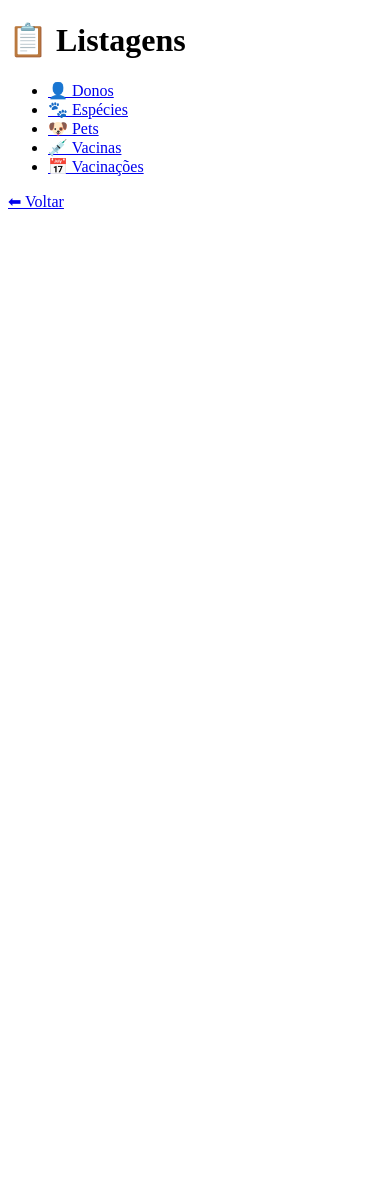
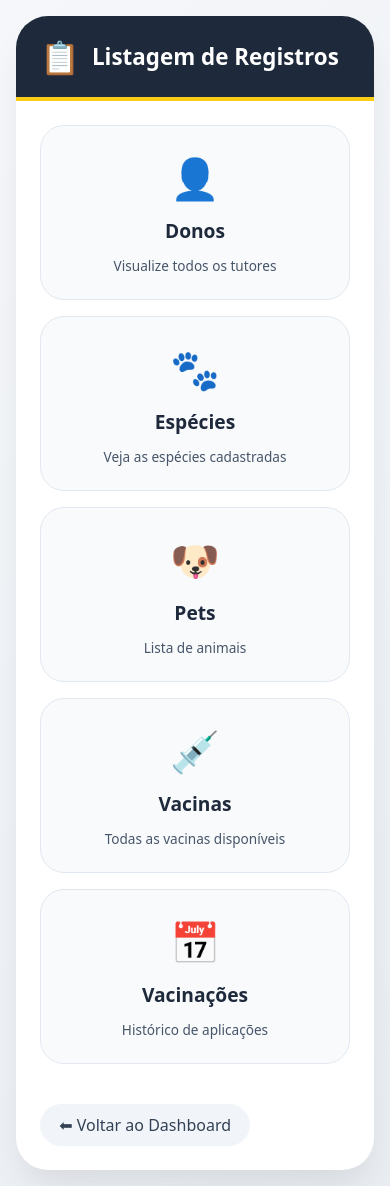
Before and after one commit to lluizz-dev/petshop-whatssap, a Django app: page /listagem/ in a window 390 px wide. Before the commit the page ends 209 px from the top, so only its background shows below. Run offline with Django 5.2, Linux system fonts and the light colour scheme.

Commit message:
feat: create details of listagem

```diff
--- /dev/null
+++ b/sistema_mensagem/static/sistema_mensagem/listagem_home.css
@@ -0,0 +1,133 @@
+* {
+    margin: 0;
+    padding: 0;
+    box-sizing: border-box;
+}
+
+body {
+    font-family: system-ui, -apple-system, 'Segoe UI', Roboto, 'Helvetica Neue', sans-serif;
+    background: linear-gradient(135deg, #f5f7fa 0%, #e9edf2 100%);
+    min-height: 100vh;
+    display: flex;
+    align-items: center;
+    justify-content: center;
+    padding: 2rem;
+}
+
+.container {
+    max-width: 900px;
+    width: 100%;
+    background: white;
+    border-radius: 2rem;
+    box-shadow: 0 20px 35px -10px rgba(0, 0, 0, 0.1);
+    overflow: hidden;
+}
+
+.header {
+    background: #1e293b;
+    padding: 1.8rem 2rem;
+    border-bottom: 4px solid #facc15;
+}
+
+.header h1 {
+    font-size: 1.8rem;
+    font-weight: 600;
+    color: white;
+    display: flex;
+    align-items: center;
+    gap: 0.75rem;
+    margin: 0;
+}
+
+.header h1::before {
+    content: "📋";
+    font-size: 2rem;
+}
+
+.content {
+    padding: 2rem;
+}
+
+.options-grid {
+    display: grid;
+    grid-template-columns: repeat(auto-fill, minmax(240px, 1fr));
+    gap: 1.5rem;
+    margin-bottom: 2rem;
+}
+
+.option-card {
+    background: #f8fafc;
+    border-radius: 1.5rem;
+    padding: 1.5rem;
+    text-align: center;
+    transition: all 0.2s ease;
+    border: 1px solid #e2e8f0;
+    text-decoration: none;
+    color: #1e293b;
+    display: flex;
+    flex-direction: column;
+    align-items: center;
+    gap: 0.75rem;
+}
+
+.option-card:hover {
+    transform: translateY(-5px);
+    box-shadow: 0 10px 20px rgba(0,0,0,0.05);
+    border-color: #cbd5e1;
+    background: white;
+}
+
+.option-icon {
+    font-size: 2.5rem;
+}
+
+.option-title {
+    font-weight: 600;
+    font-size: 1.2rem;
+}
+
+.option-description {
+    font-size: 0.85rem;
+    color: #475569;
+}
+
+.back-link {
+    display: inline-flex;
+    align-items: center;
+    gap: 0.5rem;
+    background: #f1f5f9;
+    color: #334155;
+    text-decoration: none;
+    padding: 0.6rem 1.2rem;
+    border-radius: 2rem;
+    font-weight: 500;
+    transition: all 0.2s;
+    margin-top: 0.5rem;
+}
+
+.back-link:hover {
+    background: #e2e8f0;
+    transform: translateX(-3px);
+}
+
+@media (max-width: 640px) {
+    body {
+        padding: 1rem;
+    }
+
+    .header {
+        padding: 1.2rem 1.5rem;
+    }
+
+    .header h1 {
+        font-size: 1.4rem;
+    }
+
+    .content {
+        padding: 1.5rem;
+    }
+
+    .options-grid {
+        gap: 1rem;
+    }
+}
--- a/sistema_mensagem/templates/sistema_mensagem/listagem_home.html
+++ b/sistema_mensagem/templates/sistema_mensagem/listagem_home.html
@@ -1,21 +1,47 @@
+{% load static %}
 <!DOCTYPE html>
 <html lang="pt-br">
 <head>
     <meta charset="UTF-8">
     <meta name="viewport" content="width=device-width, initial-scale=1.0">
-        <title>Listagem de Registros</title>
+    <title>Listagem de Registros - Petshop</title>
+    <link rel="stylesheet" href="{% static 'sistema_mensagem/listagem_home.css' %}">
 </head>
 <body>
-        <h1>📋 Listagens</h1>
-
-        <ul>
-            <li><a href="{% url 'listar_donos' %}">👤 Donos</a></li>
-            <li><a href="{% url 'listar_especies' %}">🐾 Espécies</a></li>
-            <li><a href="{% url 'listar_pets' %}">🐶 Pets</a></li>
-            <li><a href="{% url 'listar_vacinas' %}">💉 Vacinas</a></li>
-            <li><a href="{% url 'listar_vacinacoes' %}">📅 Vacinações</a></li>
-        </ul>
-
-        <a href="/">⬅ Voltar</a>
+    <div class="container">
+        <div class="header">
+            <h1>Listagem de Registros</h1>
+        </div>
+        <div class="content">
+            <div class="options-grid">
+                <a href="{% url 'listar_donos' %}" class="option-card">
+                    <div class="option-icon">👤</div>
+                    <div class="option-title">Donos</div>
+                    <div class="option-description">Visualize todos os tutores</div>
+                </a>
+                <a href="{% url 'listar_especies' %}" class="option-card">
+                    <div class="option-icon">🐾</div>
+                    <div class="option-title">Espécies</div>
+                    <div class="option-description">Veja as espécies cadastradas</div>
+                </a>
+                <a href="{% url 'listar_pets' %}" class="option-card">
+                    <div class="option-icon">🐶</div>
+                    <div class="option-title">Pets</div>
+                    <div class="option-description">Lista de animais</div>
+                </a>
+                <a href="{% url 'listar_vacinas' %}" class="option-card">
+                    <div class="option-icon">💉</div>
+                    <div class="option-title">Vacinas</div>
+                    <div class="option-description">Todas as vacinas disponíveis</div>
+                </a>
+                <a href="{% url 'listar_vacinacoes' %}" class="option-card">
+                    <div class="option-icon">📅</div>
+                    <div class="option-title">Vacinações</div>
+                    <div class="option-description">Histórico de aplicações</div>
+                </a>
+            </div>
+            <a href="{% url 'dashboard' %}" class="back-link">⬅ Voltar ao Dashboard</a>
+        </div>
+    </div>
 </body>
 </html>
--- a/sistema_mensagem/urls.py
+++ b/sistema_mensagem/urls.py
@@ -20,4 +20,11 @@ urlpatterns = [
     path('listagem/pets/', listar_pets, name='listar_pets'),
     path('listagem/vacinas/', listar_vacinas, name='listar_vacinas'),
     path('listagem/vacinacoes/', listar_vacinacoes, name='listar_vacinacoes'),
+
+
+    path('listagem/donos/<int:id>/', detalhar_dono, name='detalhar_dono'),
+    path('listagem/especies/<int:id>/', detalhar_especie, name='detalhar_especie'),
+    path('listagem/pets/<int:id>/', detalhar_pet, name='detalhar_pet'),
+    path('listagem/vacinas/<int:id>/', detalhar_vacina, name='detalhar_vacina'),
+    path('listagem/vacinacoes/<int:id>/', detalhar_vacinacao, name='detalhar_vacinacao'),
 ]
--- a/sistema_mensagem/views.py
+++ b/sistema_mensagem/views.py
@@ -1,4 +1,6 @@
-from django.shortcuts import render, redirect
+from urllib import request
+
+from django.shortcuts import get_object_or_404, render, redirect
 from django.utils import timezone
 from datetime import timedelta
 from .models import Dono, Especie, Pet, Vacina, Vacinacao
@@ -104,6 +106,76 @@ def listar_vacinacoes(request):
         'titulo': '📅 Lista de Vacinações'
     })
 
+def detalhar_dono(request, id):
+    dono = get_object_or_404(Dono, id=id)
+    # Criar lista de campos para exibir
+    campos = [
+        ('Nome', dono.nome),
+        ('Telefone', dono.telefone),
+        ('Email', dono.email),
+        ('Ativo', dono.ativo),
+        ('Criado em', dono.criado_em.strftime('%d/%m/%Y %H:%M')),
+    ]
+    return render(request, 'sistema_mensagem/detalhe.html', {
+        'titulo': f'Dono: {dono.nome}',
+        'campos': campos,
+    })
+
+def detalhar_especie(request, id):
+    especie = get_object_or_404(Especie, id=id)
+    # Criar lista de campos para exibir
+    campos = [
+        ('Nome', especie.nome),
+        ('Emojis', especie.emojis),
+    ]
+    return render(request, 'sistema_mensagem/detalhe.html', {
+        'titulo': f'Especie: {especie.nome}',
+        'campos': campos,
+    })
+
+def detalhar_pet(request, id):
+    pet = get_object_or_404(Pet, id=id)
+    # Criar lista de campos para exibir
+    campos = [
+        ('Nome', pet.nome),
+        ('Espécie', pet.especie.nome),
+        ('Dono', pet.dono.nome),
+    ]
+    return render(request, 'sistema_mensagem/detalhe.html', {
+        'titulo': f'Pet: {pet.nome}',
+        'campos': campos,
+    })
+
+def detalhar_vacina(request, id):
+    vacina = get_object_or_404(Vacina, id=id)
+    # Criar lista de campos para exibir
+    campos = [
+        ('Nome', vacina.nome),
+        ('Periodicidade (dias)', vacina.periodicidade_dias),
+    ]
+    return render(request, 'sistema_mensagem/detalhe.html', {
+        'titulo': f'Vacina: {vacina.nome}',
+        'campos': campos,
+    })
+
+def detalhar_vacinacao(request, id):
+    vacinacao = get_object_or_404(Vacinacao, id=id)
+    # Criar lista de campos para exibir
+    campos = [
+        ('Pet', vacinacao.pet.nome),
+        ('Dono', vacinacao.pet.dono.nome),
+        ('Vacina', vacinacao.vacina.nome),
+        ('Data de Aplicação', vacinacao.data_aplicada.strftime('%d/%m/%Y')),
+        ('Data Próxima', vacinacao.data_proxima.strftime('%d/%m/%Y') if vacinacao.data_proxima else 'N/A'),
+        ('Notificado', 'Sim' if vacinacao.notificado else 'Não'),
+        ('Data Notificação', vacinacao.data_notificacao.strftime('%d/%m/%Y %H:%M') if vacinacao.data_notificacao else 'N/A'),
+
+    ]
+    return render(request, 'sistema_mensagem/detalhe.html', {
+        'titulo': f'Vacinação: {vacinacao.pet.nome} - {vacinacao.vacina.nome}',
+        'campos': campos,
+    })
+
 def editar_home(request):
     return render(request, 'sistema_mensagem/editar_home.html')
 
```
Also changed, not shown: sistema_mensagem/static/sistema_mensagem/detalhe.css (added, +148 -0 lines), sistema_mensagem/static/sistema_mensagem/listar.css (added, +180 -0 lines), sistema_mensagem/static/sistema_mensagem/style.css (+22 -0 lines), sistema_mensagem/templates/sistema_mensagem/dashboard.html (+6 -1 lines), sistema_mensagem/templates/sistema_mensagem/detalhe.html (added, +33 -0 lines), sistema_mensagem/templates/sistema_mensagem/listar.html (+18 -11 lines). Lines whose indentation alone changed are shown as unchanged.
